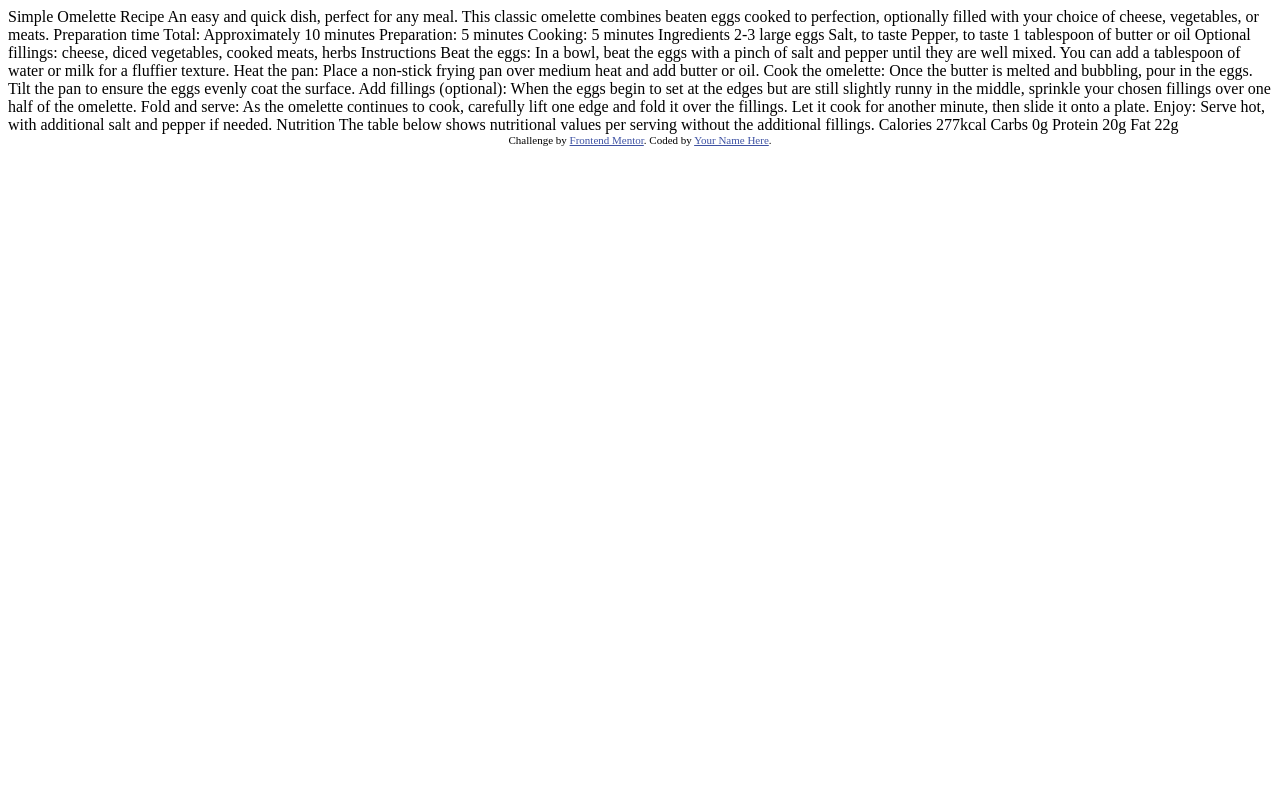
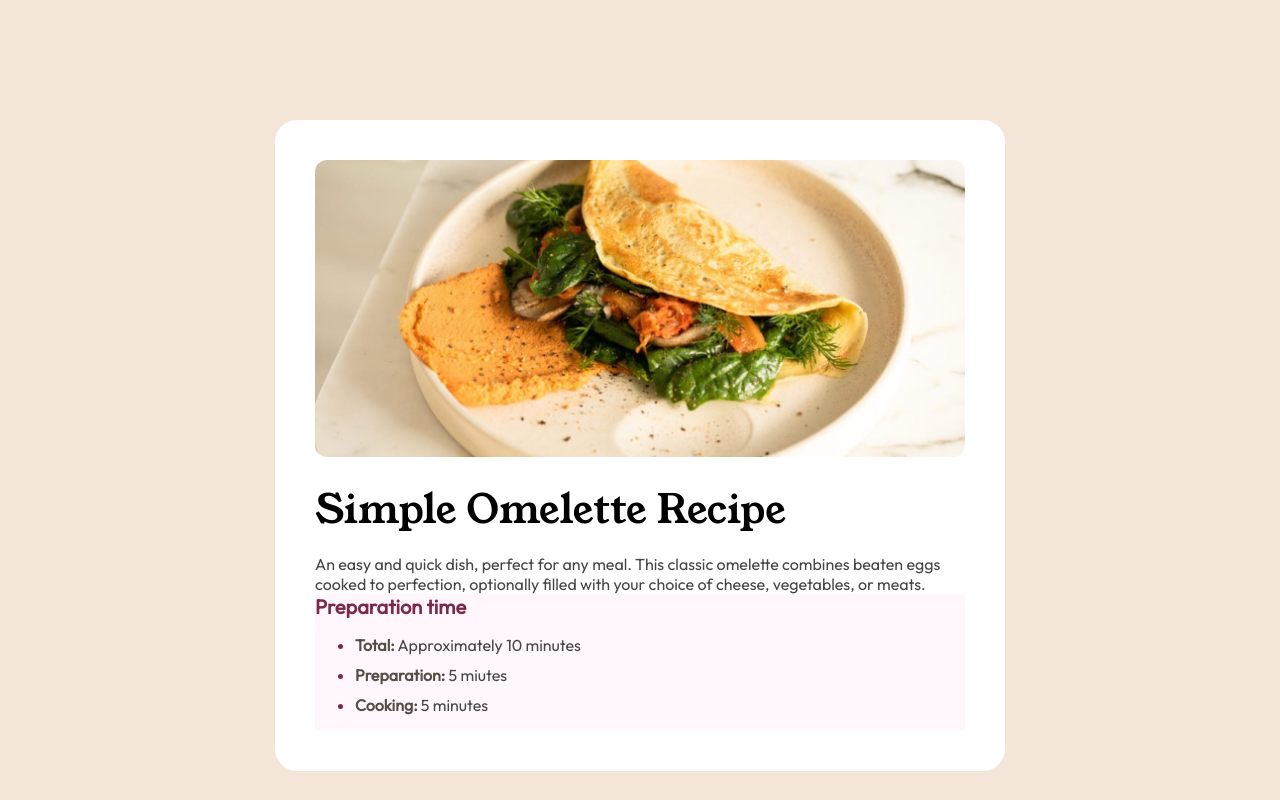
Before and after one commit to vlimbo/recipe-page, a plain HTML site: page index.html in a window 1280 px wide. Drawn offline with Linux system fonts and the light colour scheme.

Commit message:
working on the preparation time box

```diff
--- a/index.html
+++ b/index.html
@@ -3,75 +3,126 @@
 <head>
   <meta charset="UTF-8">
   <meta name="viewport" content="width=device-width, initial-scale=1.0"> <!-- displays site properly based on user's device -->
+  <link rel="icon" type="image/png" sizes="32x32" href="./assets/images/favicon-32x32.png">
+  <title>Frontend Mentor | Recipe page</title>
+  <style>
+    @font-face {
+      font-family: "Young Serif";
+      font-weight: "Regular";
+      src: url("assets/fonts/young-serif/YoungSerif-Regular.ttf");
+    }
 
-  <link rel="icon" type="image/png" sizes="32x32" href="./assets/images/favicon-32x32.png">
+    @font-face {
+      font-family: "Outfit Semibold";
+      font-weight: "SemiBold";
+      src: url("assets/fonts/outfit/static/Outfit-SemiBold.ttf");
+    }
 
-  <title>Frontend Mentor | Recipe page</title>
+    @font-face {
+      font-family: "Outfit Regular";
+      font-weight: "Regular";
+      src: url("assets/fonts/outfit/static/Outfit-Regular.ttf");
+    }
 
-  <!-- Feel free to remove these styles or customise in your own stylesheet 👍 -->
-  <style>
-    .attribution { font-size: 11px; text-align: center; }
-    .attribution a { color: hsl(228, 45%, 44%); }
+    @font-face {
+      font-family: "Outfit bold";
+      font-weight: "Bold";
+      src: url("assets/fonts/outfit/static/Outfit-Bold.ttf");
+    }
+
+    body {
+      display: flex;
+      margin: 0;
+      align-items: center;
+      justify-content: center;
+      background-color: #F3E5D7;
+      padding-top: 120px;
+    }
+
+    p, h1, h2, h3 {
+      margin: 0;
+    }
+
+    .main-container {
+      display: flex;
+      flex-direction: column;
+      background-color: white;
+      padding: 40px;
+      border-radius: 22px;
+    }
+
+    .image-container {
+      max-width: 650px;
+      margin-bottom: 20px;
+    }
+    .image-container img {
+      max-width: 100%;
+      border-radius: 12px;
+    }
+
+    .heading {
+      display: flex;
+      flex-direction: column;
+      align-items: flex-start;
+    }
+
+    .heading h1 {
+      font-family: "Young Serif";
+      font-size: 2.5rem;
+      font-weight: 500;
+      margin-bottom: 16px;
+    }
+
+    .heading p {
+      font-family: "Outfit Regular";
+      font-size: 1rem;
+      max-width: 640px;
+      color: rgb(69, 69, 69);
+    }
+
+    .preparation-container {
+      font-family: "Outfit Regular";
+      background-color: #FFF7FB;
+      color: rgb(69, 69, 69);
+    }
+
+    .preparation-container h3 {
+      color: #7A284E;
+      font-size: 1.25rem;
+    }
+
+    .bold-title {
+      font-weight: bold;
+      color: #554d46;
+    }
+
+    .preparation-container li {
+      margin-bottom: 10px;
+    }
+
+    li::marker {
+      color:#7A284E;
+    }
+
   </style>
 </head>
 <body>
-
-  Simple Omelette Recipe
-
-  An easy and quick dish, perfect for any meal. This classic omelette combines beaten eggs cooked
-  to perfection, optionally filled with your choice of cheese, vegetables, or meats.
-
-  Preparation time
-
-  Total: Approximately 10 minutes
-  Preparation: 5 minutes
-  Cooking: 5 minutes
-
-  Ingredients
-
-  2-3 large eggs
-  Salt, to taste
-  Pepper, to taste
-  1 tablespoon of butter or oil
-  Optional fillings: cheese, diced vegetables, cooked meats, herbs
-
-  Instructions
-
-  Beat the eggs: In a bowl, beat the eggs with a pinch of salt and pepper until they are well mixed.
-  You can add a tablespoon of water or milk for a fluffier texture.
-
-  Heat the pan: Place a non-stick frying pan over medium heat and add butter or oil.
-
-  Cook the omelette: Once the butter is melted and bubbling, pour in the eggs. Tilt the pan to ensure
-  the eggs evenly coat the surface.
-
-  Add fillings (optional): When the eggs begin to set at the edges but are still slightly runny in the
-  middle, sprinkle your chosen fillings over one half of the omelette.
-
-  Fold and serve: As the omelette continues to cook, carefully lift one edge and fold it over the
-  fillings. Let it cook for another minute, then slide it onto a plate.
-
-  Enjoy: Serve hot, with additional salt and pepper if needed.
-
-  Nutrition
-
-  The table below shows nutritional values per serving without the additional fillings.
-
-  Calories
-  277kcal
-
-  Carbs
-  0g
-
-  Protein
-  20g
-
-  Fat
-  22g
-
-  <div class="attribution">
-    Challenge by <a href="https://www.frontendmentor.io?ref=challenge" target="_blank">Frontend Mentor</a>.
-    Coded by <a href="#">Your Name Here</a>.
+ <div class="main-container">
+  <div class="image-container">
+    <img src="assets/images/image-omelette.jpeg">
   </div>
+  <div class="heading">
+    <h1>Simple Omelette Recipe</h1>
+    <p>An easy and quick dish, perfect for any meal. This classic omelette combines beaten eggs cooked to perfection, optionally filled with your choice of cheese, vegetables, or meats.</p>
+  </div>
+  <div class="preparation-container">
+    <h3>Preparation time</h3>
+    <ul>
+      <li><span class="bold-title">Total:</span> Approximately 10 minutes</li>
+      <li><span class="bold-title">Preparation:</span> 5 miutes</li>
+      <li><span class="bold-title">Cooking:</span> 5 minutes</li>
+    </ul>
+  </div>
+ </div>
 </body>
 </html>
```
